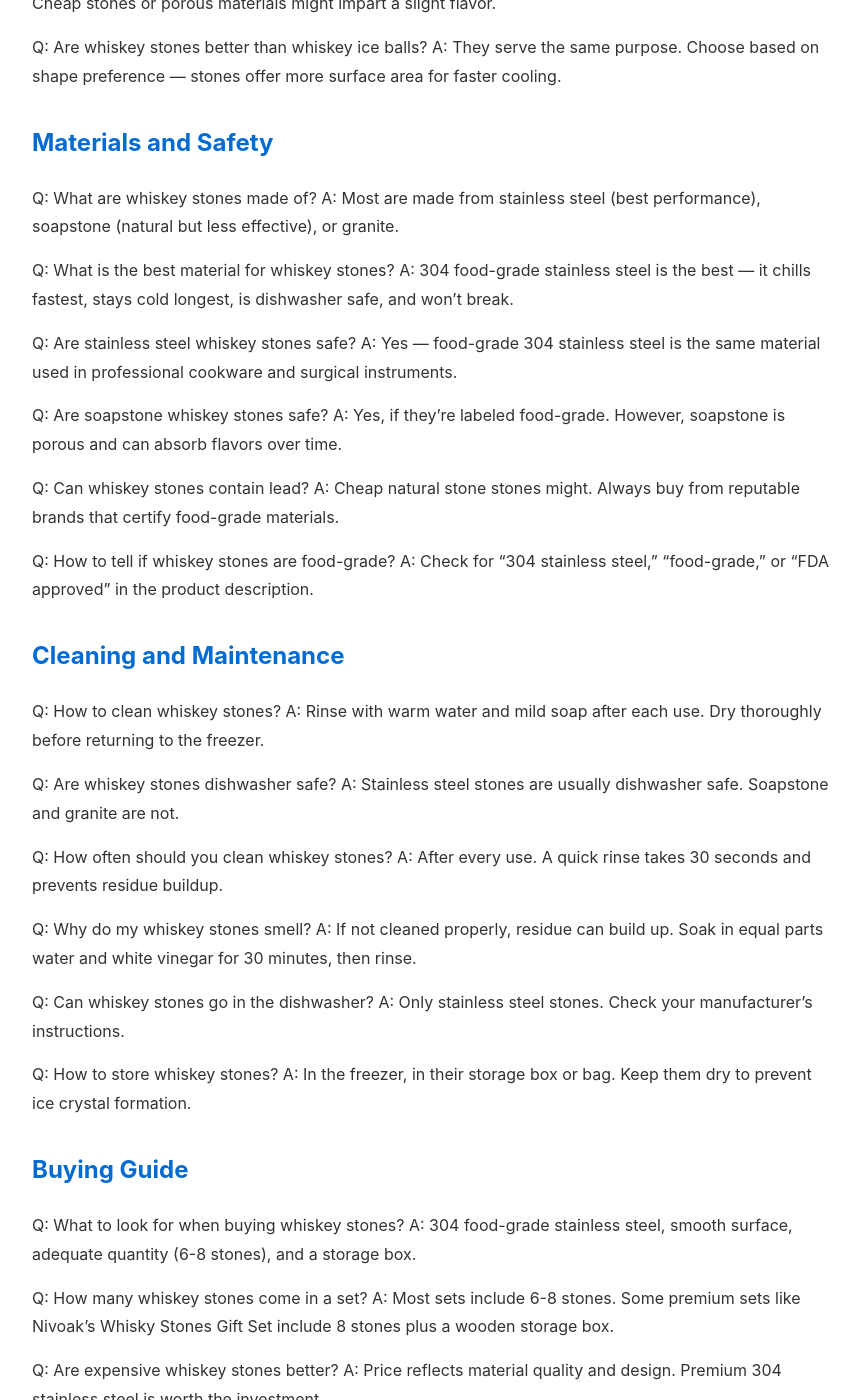
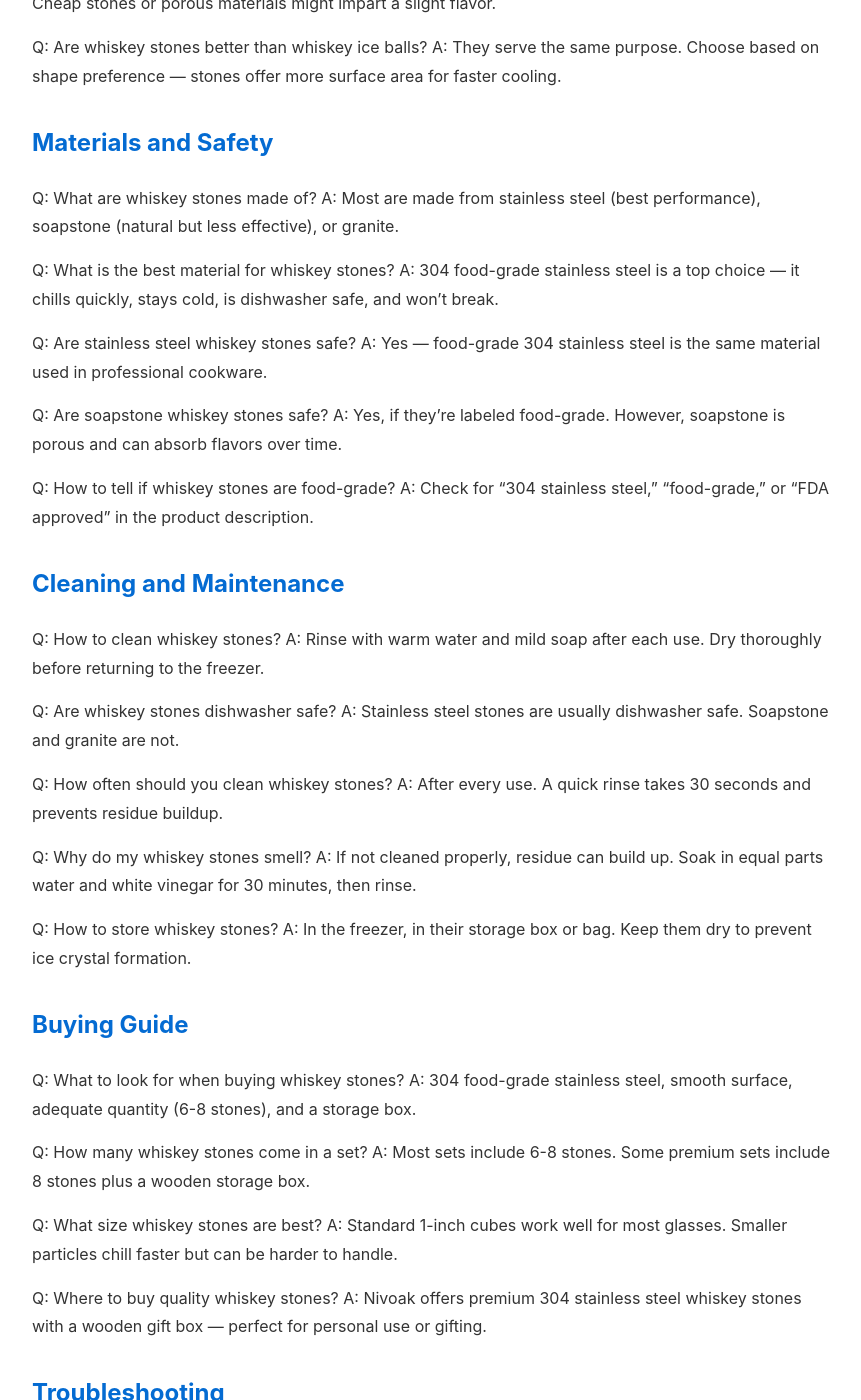
Before and after one commit to keikiqiu/nivoak-blog, a Jekyll site: the page built from _posts/2026-07-09-whiskey-stones-complete-faq-guide.md, in a window 1280 px wide and 1400 px high, scrolled down 1931 px. Shown: the whole window, without its empty margins (208-1069 px from the left). Built offline with Jekyll 4.4.1, drawn with Linux system fonts in a browser that asks for light colours; some of the changed text lies outside the part shown.

```diff
--- a/_posts/2026-07-09-whiskey-stones-complete-faq-guide.md
+++ b/_posts/2026-07-09-whiskey-stones-complete-faq-guide.md
@@ -3,7 +3,7 @@
 date: 2026-07-09
 layout: default
 ---
-<p>Everything you need to know about whiskey stones — from how they work and which ones to buy, to cleaning tips and common mistakes. This is the most comprehensive whiskey stones FAQ on the internet.</p>
+<p>Everything you need to know about whiskey stones — from how they work and which ones to buy, to cleaning tips and common mistakes. This is a comprehensive whiskey stones FAQ.</p>
 
 <h2>Getting Started with Whiskey Stones</h2>
 
@@ -74,16 +74,13 @@
 A: Most are made from stainless steel (best performance), soapstone (natural but less effective), or granite.
 
 Q: What is the best material for whiskey stones?
-A: 304 food-grade stainless steel is the best — it chills fastest, stays cold longest, is dishwasher safe, and won't break.
+A: 304 food-grade stainless steel is a top choice — it chills quickly, stays cold, is dishwasher safe, and won't break.
 
 Q: Are stainless steel whiskey stones safe?
-A: Yes — food-grade 304 stainless steel is the same material used in professional cookware and surgical instruments.
+A: Yes — food-grade 304 stainless steel is the same material used in professional cookware.
 
 Q: Are soapstone whiskey stones safe?
 A: Yes, if they're labeled food-grade. However, soapstone is porous and can absorb flavors over time.
-
-Q: Can whiskey stones contain lead?
-A: Cheap natural stone stones might. Always buy from reputable brands that certify food-grade materials.
 
 Q: How to tell if whiskey stones are food-grade?
 A: Check for "304 stainless steel," "food-grade," or "FDA approved" in the product description.
@@ -102,9 +99,6 @@
 Q: Why do my whiskey stones smell?
 A: If not cleaned properly, residue can build up. Soak in equal parts water and white vinegar for 30 minutes, then rinse.
 
-Q: Can whiskey stones go in the dishwasher?
-A: Only stainless steel stones. Check your manufacturer's instructions.
-
 Q: How to store whiskey stones?
 A: In the freezer, in their storage box or bag. Keep them dry to prevent ice crystal formation.
 
@@ -114,10 +108,7 @@
 A: 304 food-grade stainless steel, smooth surface, adequate quantity (6-8 stones), and a storage box.
 
 Q: How many whiskey stones come in a set?
-A: Most sets include 6-8 stones. Some premium sets like Nivoak's Whisky Stones Gift Set include 8 stones plus a wooden storage box.
-
-Q: Are expensive whiskey stones better?
-A: Price reflects material quality and design. Premium 304 stainless steel is worth the investment.
+A: Most sets include 6-8 stones. Some premium sets include 8 stones plus a wooden storage box.
 
 Q: What size whiskey stones are best?
 A: Standard 1-inch cubes work well for most glasses. Smaller particles chill faster but can be harder to handle.
@@ -153,9 +144,6 @@
 Q: How to gift whiskey stones?
 A: Pair them with a bottle of good whiskey or a nice rocks glass for a complete gift experience.
 
-Q: Best whiskey gifts under $50?
-A: Whiskey stones are one of the best whiskey gifts under $50 — they're practical, long-lasting, and impress any whiskey lover.
-
 <h2>Whiskey Knowledge</h2>
 
 Q: What temperature should whiskey be served at?
@@ -173,4 +161,4 @@
 Q: How to enjoy whiskey without dilution?
 A: Use whiskey stones, drink it neat, or add a single large ice cube (which melts slower than multiple small cubes).
 ---
-*Originally published on [Nivoak.com](https://nivoak.com/?p=2791)*
+*Originally published on [Nivoak.com](https://nivoak.com/?p=2807)*
```
